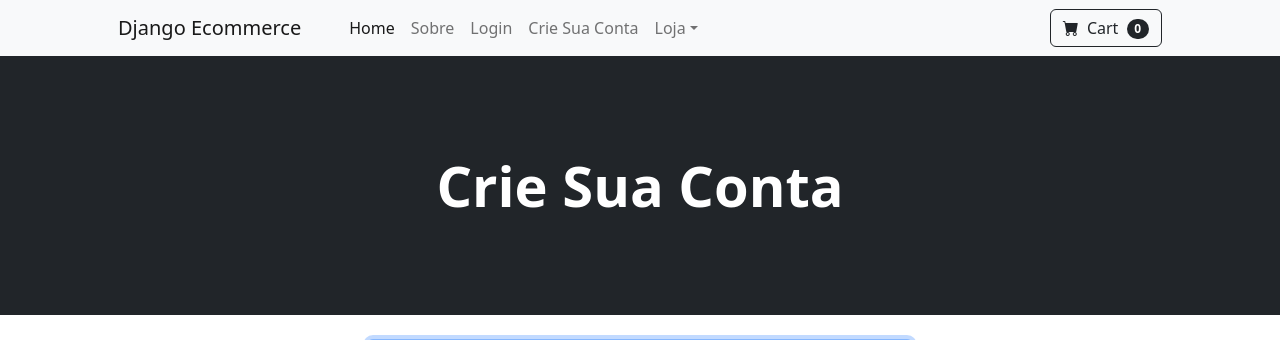
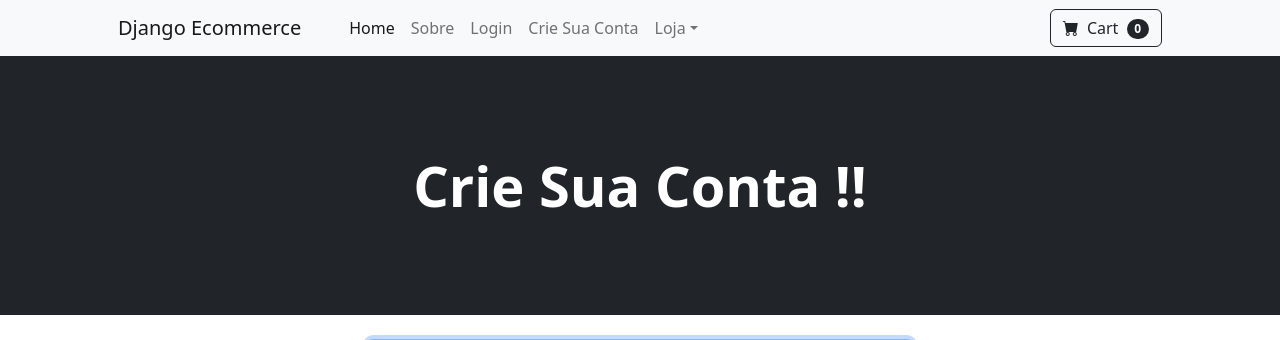
Before and after one commit to VasconcelosVictor/Ecommerce, a Django app: page /register/ in a window 1280 px wide. Shown: the top 340 px of the page. Run offline with Django 4.2, Linux system fonts and the light colour scheme; some libraries are stand-ins or nearby versions.

Commit message:
microajuste

```diff
--- a/ecom/store/templates/register.html
+++ b/ecom/store/templates/register.html
@@ -6,7 +6,7 @@
 <header class="bg-dark py-5">
     <div class="container px-4 px-lg-5 my-5">
         <div class="text-center text-white">
-            <h1 class="display-4 fw-bolder">Crie Sua Conta </h1>
+            <h1 class="display-4 fw-bolder">Crie Sua Conta !!</h1>
         </div>
     </div>
 </header>
```
